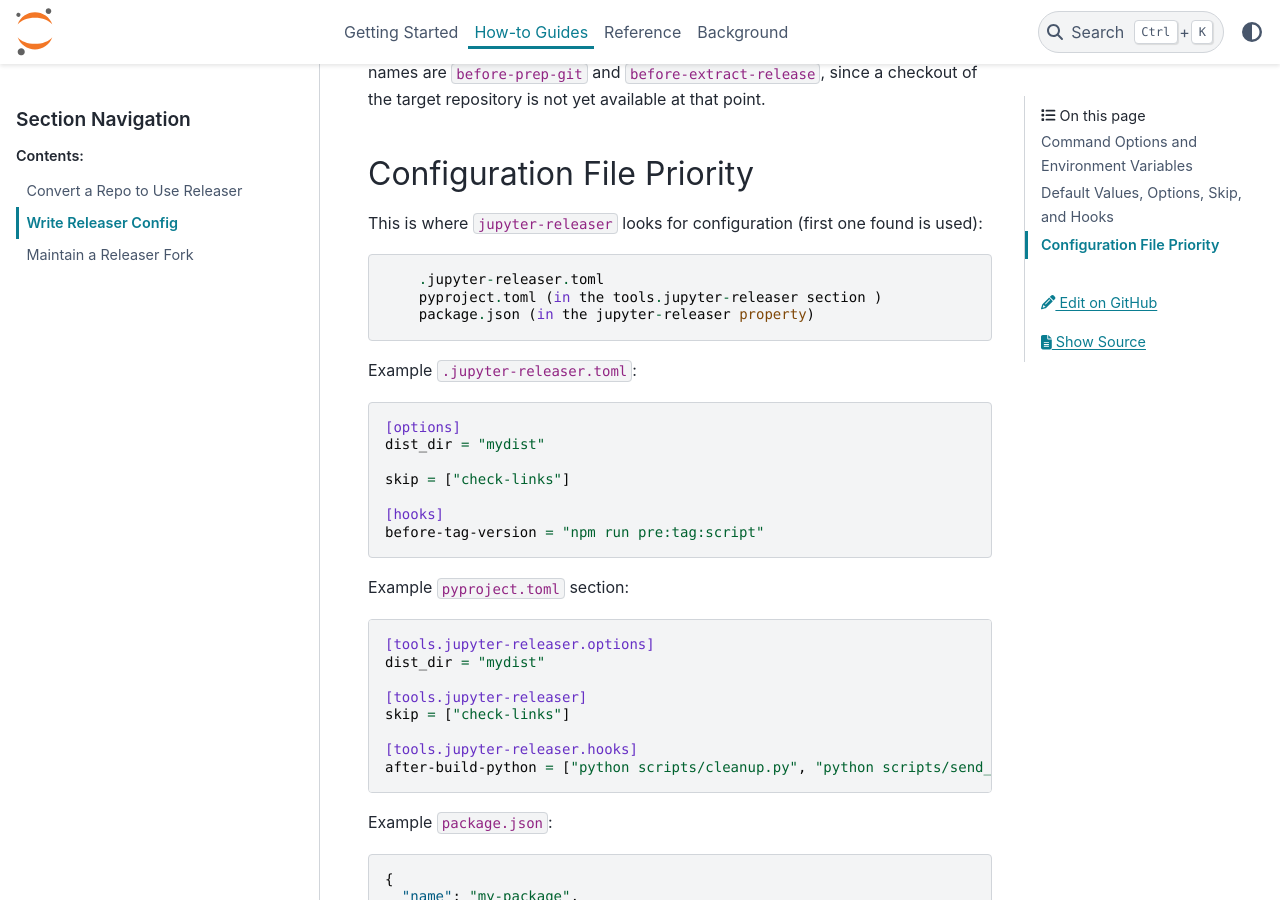
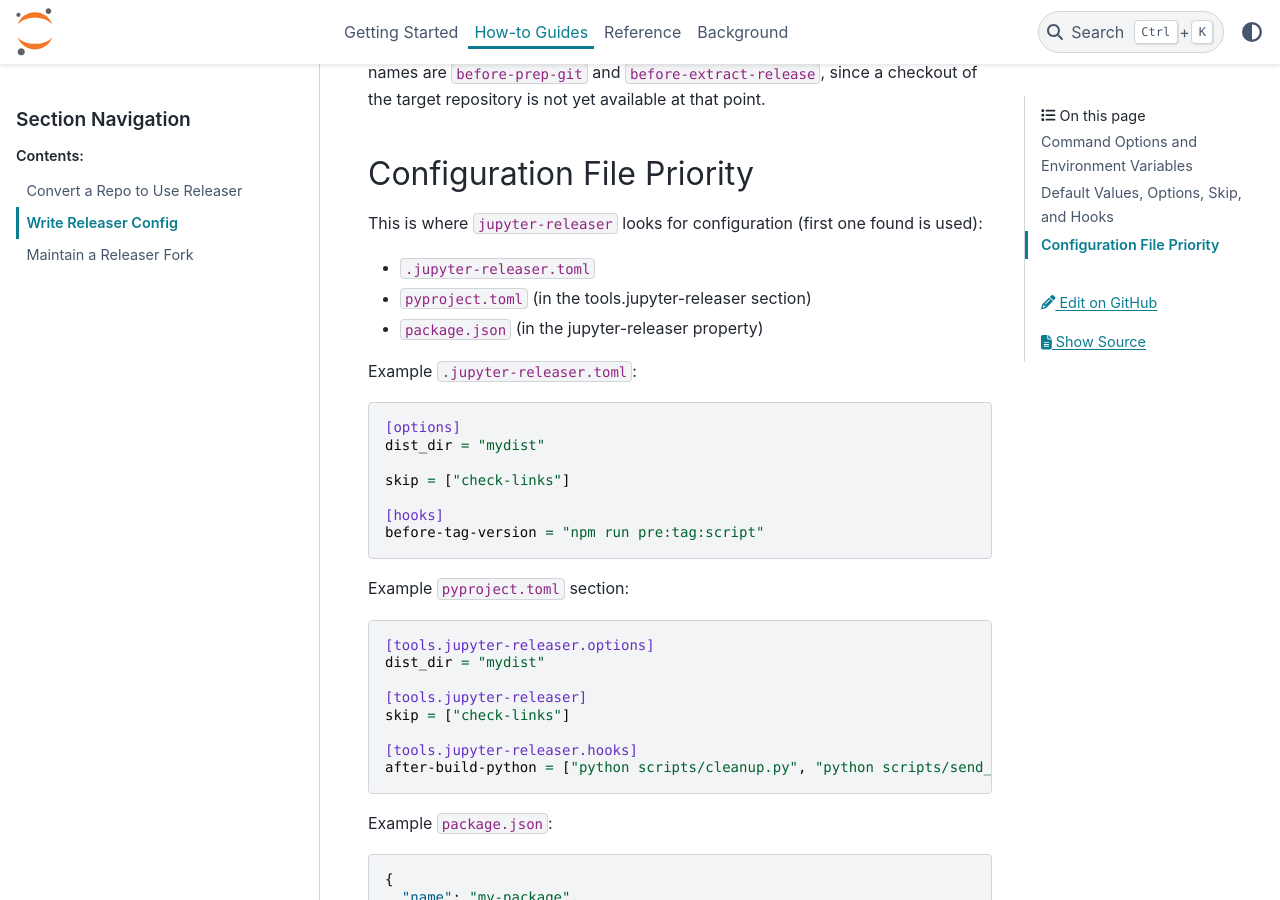
Before and after one commit to jupyter-server/jupyter_releaser, a Sphinx documentation site: the page built from docs/source/how_to_guides/write_config.md, in a window 1280 px wide and 900 px high, scrolled down 774 px. Built offline with Sphinx 7.4.7 and the PyData theme 0.15.4, drawn with Linux system fonts in a browser that asks for light colours.

````diff
--- a/docs/source/how_to_guides/write_config.md
+++ b/docs/source/how_to_guides/write_config.md
@@ -27,11 +27,9 @@ Note: the only unusable hook names are `before-prep-git` and `before-extract-rel
 
 This is where `jupyter-releaser` looks for configuration (first one found is used):
 
-```
-    .jupyter-releaser.toml
-    pyproject.toml (in the tools.jupyter-releaser section )
-    package.json (in the jupyter-releaser property)
-```
+- `.jupyter-releaser.toml`
+- `pyproject.toml` (in the tools.jupyter-releaser section)
+- `package.json` (in the jupyter-releaser property)
 
 Example `.jupyter-releaser.toml`:
 
````
